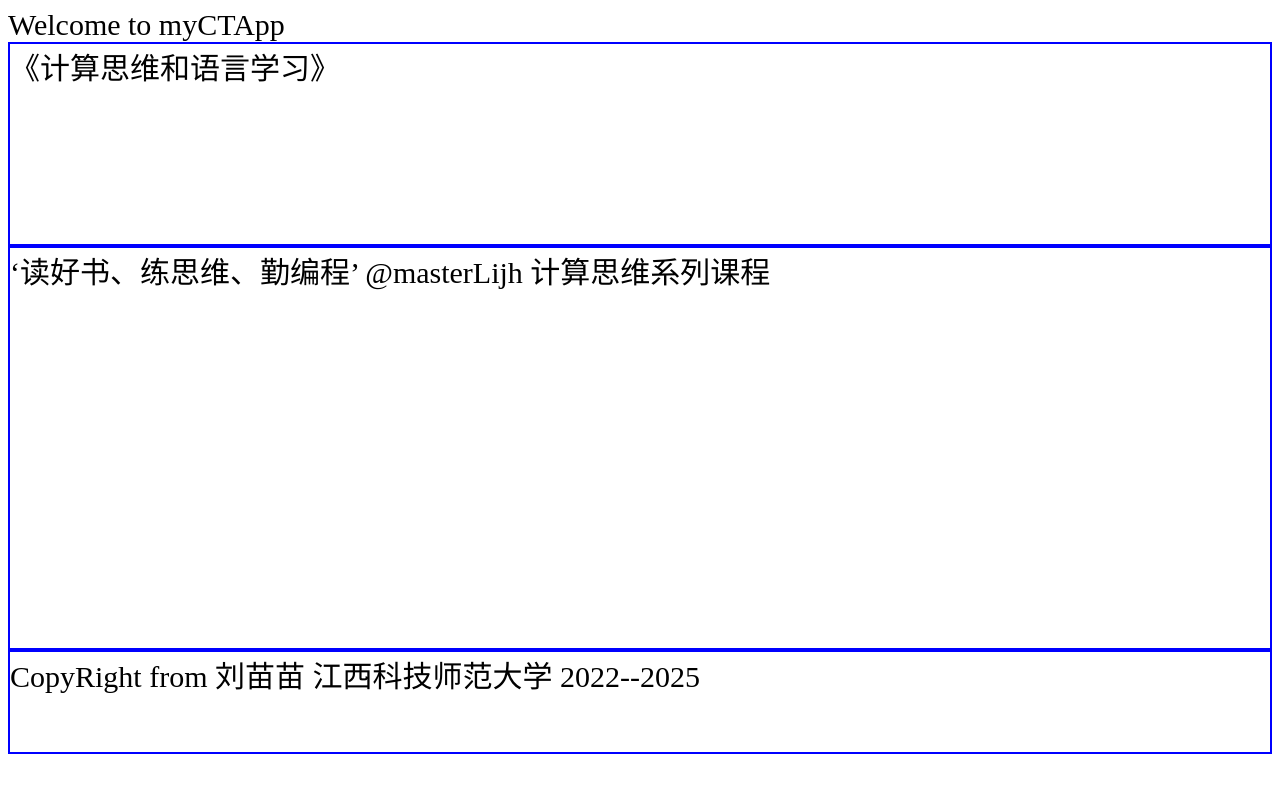
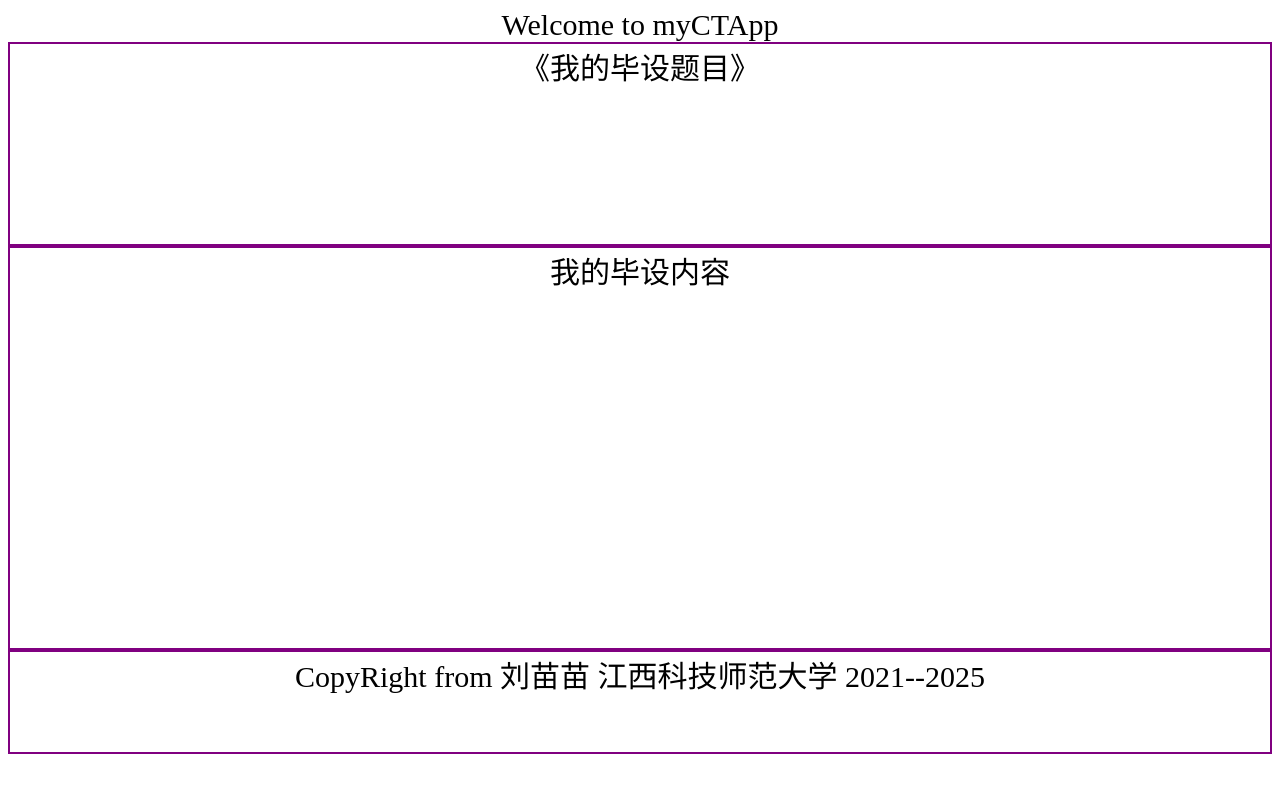
Before and after one commit to liumiaomiao20213665/liumiaomiao3665.github.io, a plain HTML site: page exp/1.1.html in a window 1280 px wide. Drawn offline with Linux system fonts and the light colour scheme.

Commit message:
Update 1.1.html

```diff
--- a/exp/1.1.html
+++ b/exp/1.1.html
@@ -11,16 +11,19 @@
       font-size: 30px;
     }
     header{
-      border: 2px solid blue;
+      border: 2px solid purple;
       height: 200px;
     }
     main{
-      border: 2px solid blue;
+      border: 2px solid purple;
       height: 400px;
     }
     footer{
-      border: 2px solid blue;
+      border: 2px solid purple;
       height: 100px;
+    }
+    body{
+      text-align:center;
     }
   </style>
 
@@ -29,19 +32,19 @@
  <body>
   <header>
 
-     《计算思维和语言学习》
+     《我的毕设题目》
 
   </header>
 
    <main>
 
-	   ‘读好书、练思维、勤编程’ @masterLijh 计算思维系列课程
+	   我的毕设内容
 
    </main>
 
   <footer>
 
-	CopyRight from 刘苗苗 江西科技师范大学 2022--2025
+	CopyRight from 刘苗苗 江西科技师范大学 2021--2025
 
   </footer>
 
```
